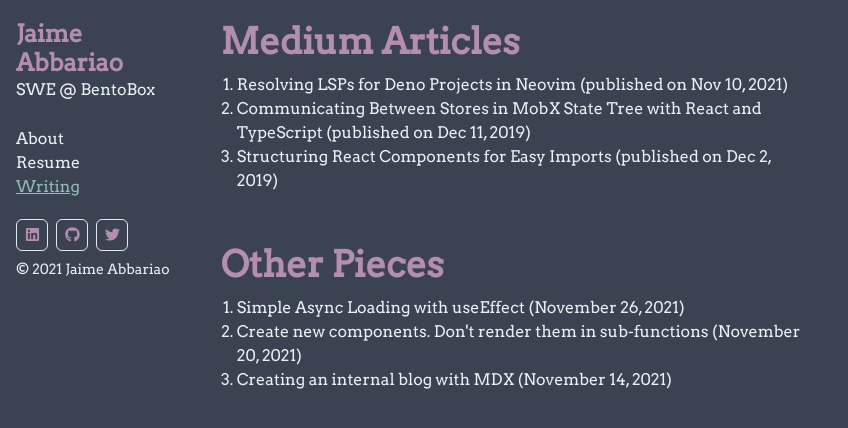
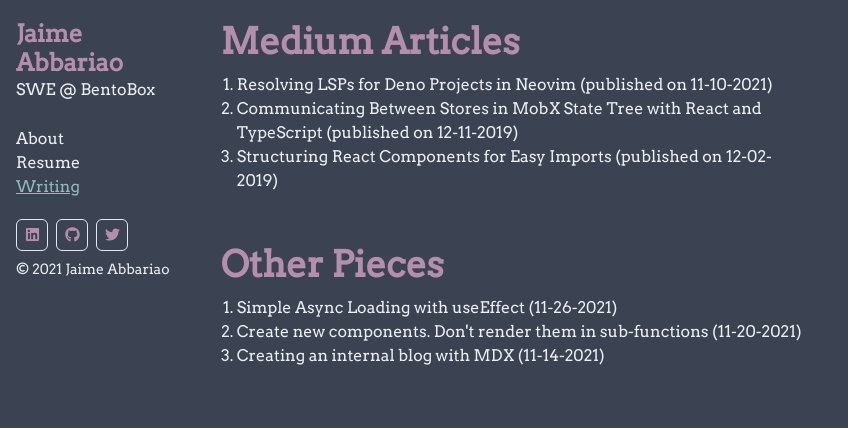
Before and after one commit to ja153903/jabbariao_dotcom, a Next.js app: page /writing in a window 1280 px wide. Shown: the top 428 px of the page, without its empty margins (0-848 px from the left). Built offline with nearby package versions, Linux system fonts and the light colour scheme.

Commit message:
updating with new date

```diff
--- a/pages/writing.tsx
+++ b/pages/writing.tsx
@@ -18,17 +18,17 @@
   {
     url: 'https://javascript.plainenglish.io/resolving-lsps-for-deno-projects-in-neovim-1728583edde9',
     name: 'Resolving LSPs for Deno Projects in Neovim',
-    publishedDate: 'Nov 10, 2021',
+    publishedDate: '11-10-2021',
   },
   {
     url: 'https://javascript.plainenglish.io/communicating-between-stores-in-mobx-state-tree-with-react-and-typescript-24d103001b32',
     name: 'Communicating Between Stores in MobX State Tree with React and TypeScript',
-    publishedDate: 'Dec 11, 2019',
+    publishedDate: '12-11-2019',
   },
   {
     url: 'https://javascript.plainenglish.io/structuring-react-components-for-easy-imports-bc6e876cf541',
     name: 'Structuring React Components for Easy Imports',
-    publishedDate: 'Dec 2, 2019',
+    publishedDate: '12-02-2019',
   },
 ]
 
--- a/static_files/posts/internal-mdx-blog.mdx
+++ b/static_files/posts/internal-mdx-blog.mdx
@@ -1,6 +1,6 @@
 ---
 title: Creating an internal blog with MDX
-date: 'November 14, 2021'
+date: '11-14-2021'
 sort-date: '2021-11-14'
 tags: ['javascript', 'markdown', 'nextjs']
 ---
--- a/static_files/posts/prefer-creating-new-components-to-render-subfunctions.mdx
+++ b/static_files/posts/prefer-creating-new-components-to-render-subfunctions.mdx
@@ -1,6 +1,6 @@
 ---
 title: Create new components. Don't render them in sub-functions
-date: November 20, 2021
+date: '11-20-2021'
 sort-date: '2021-11-20'
 tags: ['react', 'javascript', 'design-patterns']
 ---
--- a/static_files/posts/simple-async-loading-with-useeffect.mdx
+++ b/static_files/posts/simple-async-loading-with-useeffect.mdx
@@ -1,6 +1,6 @@
 ---
 title: Simple Async Loading with useEffect
-date: November 26, 2021
+date: '11-26-2021'
 sort-date: '2021-11-26'
 tags: ['react', 'javascript']
 ---
```
